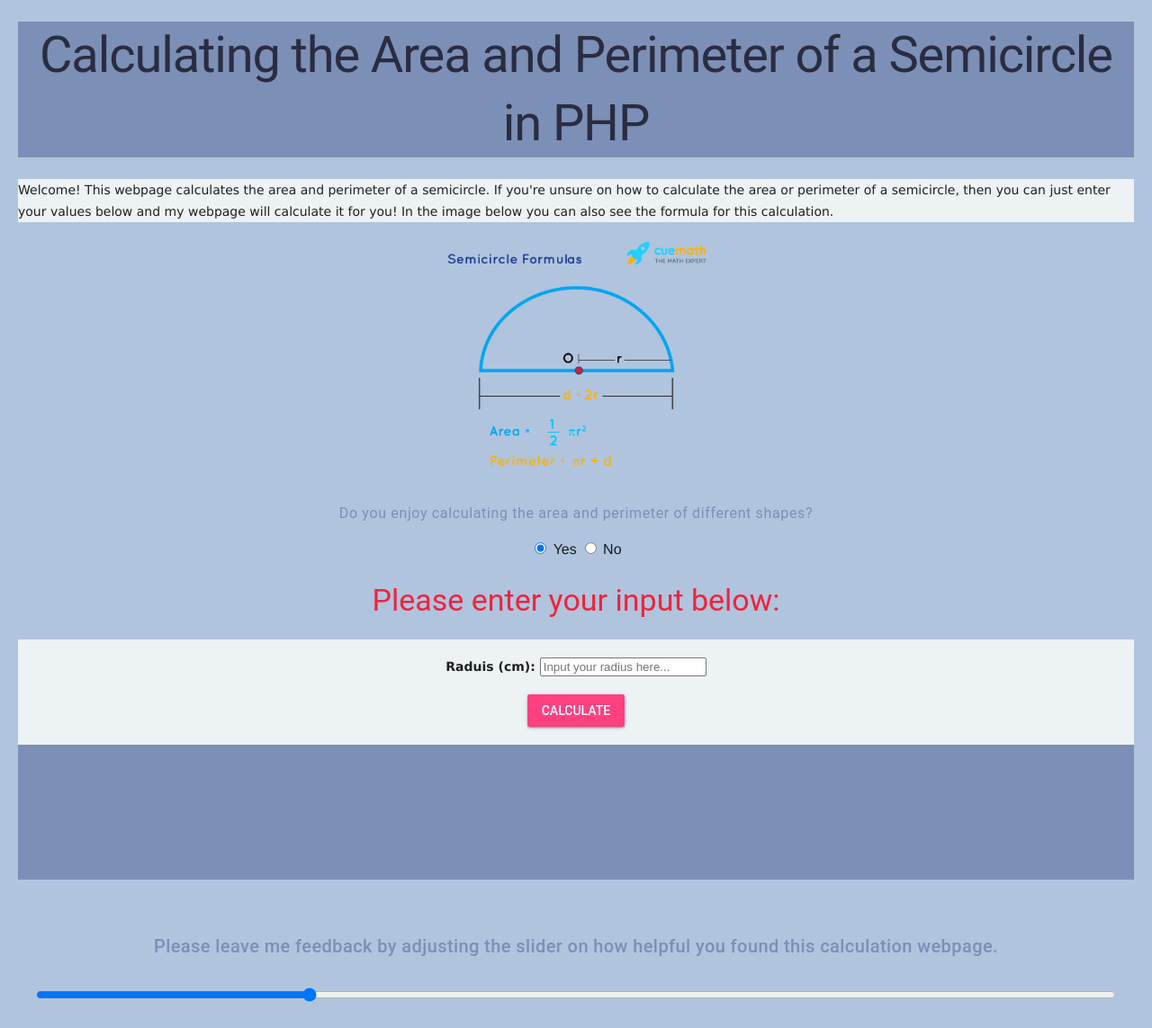
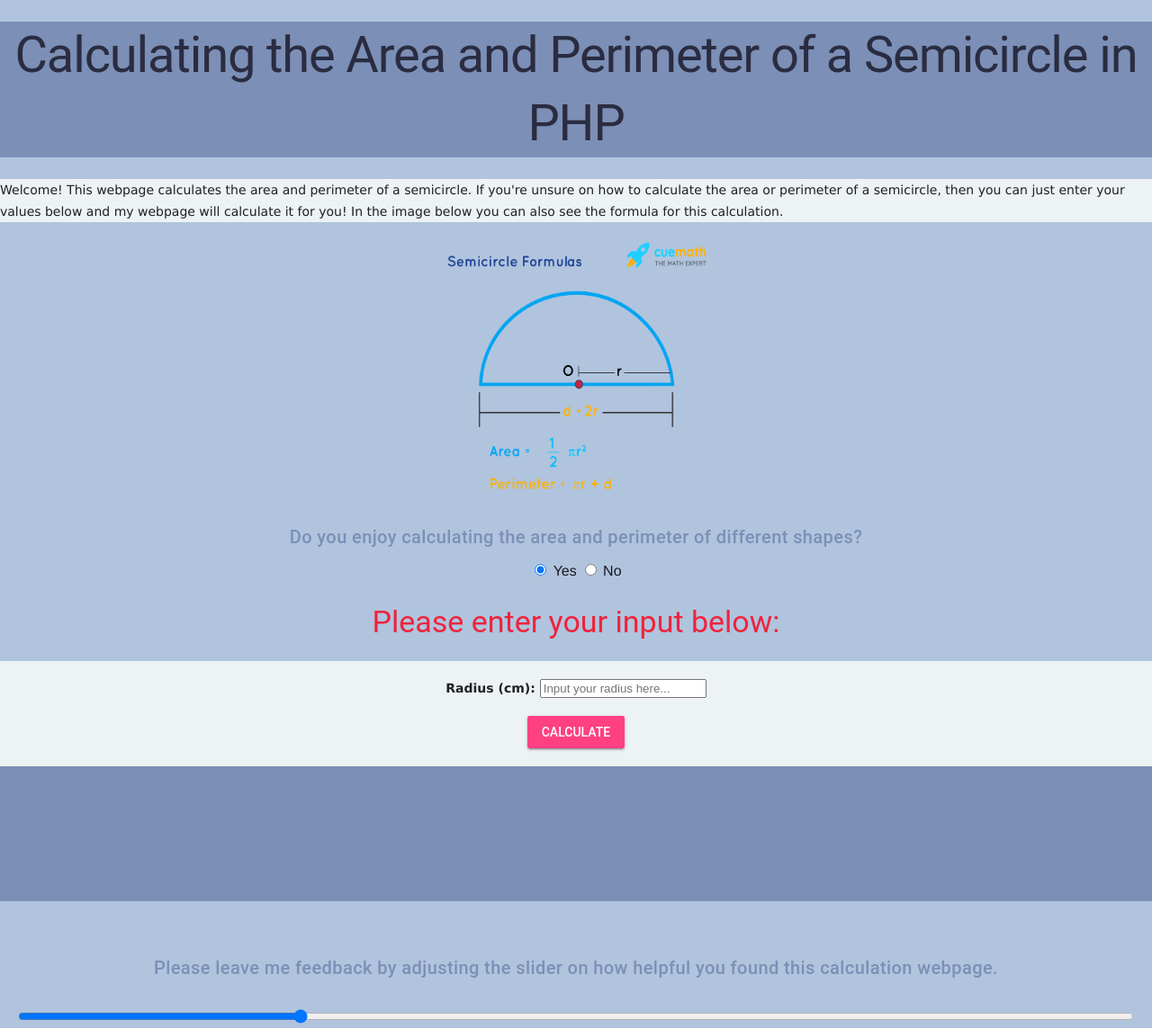
Before and after one commit to ICS20-Programming-LilyC/Assign-03-PHP-area-perimeter-semicircle, a PHP site: page / in a window 1280 px wide. Shown: the whole page at 90% size. Before the commit the page ends 1114 px from the top, so only its background shows below. Run offline with PHP 8.4, Linux system fonts and the light colour scheme.

Commit message:
fixed code up

```diff
--- a/index.php
+++ b/index.php
@@ -4,8 +4,7 @@
 
     <!--Meta data-->
     <meta charset="utf-8">
-    <meta name="description" content="Area and Preimeter of a Semicircle Webpage">
-    <meta name="keywords" content="immaculata, ics2o">
+    <meta name="description" content="Area and Perimeter of a Semicircle Webpage">
     <meta name="author" content="Lily Carroll">
     <meta name="viewport" content="width=device-width, initial-scale=1.0">
 
@@ -13,11 +12,8 @@
     <link rel="apple-touch-icon.png" sizes="180x180" href="./fav/apple-touch-icon.png">
     <link rel="icon" type="image/png" sizes="32x32" href="./fav/favicon-32x32.png">
     <link rel="icon" type="image/png" sizes="16x16" href="./fav/favicon-16x16.png">
-    <link rel="manifest" href="./fav/site.webmanifest.png">
+    <link rel="manifest" href="./fav/site.webmanifest">
     <link rel="stylesheet" href="./css/style.css">
-
-    <!--Padding-->
-    <main style="padding-left: 20px; padding-right: 20px;">
 
     <!--Stylesheet-->
     <link rel="stylesheet" href="./css/style.css">
@@ -37,13 +33,13 @@
     <p>Welcome! This webpage calculates the area and perimeter of a semicircle. If you're unsure on how to calculate the area or perimeter of a semicircle, then you can just enter your values below and my webpage will calculate it for you! In the image below you can also see the formula for this calculation.</p>
 
     <!--Image-->
-    <center>
-      <img src="./images/formulaOfAreaAndPreimeterSemicircle.png" width="300" length="300" alt="Formula for the area and perimeter of semicircle">
-    </center>
+    <div style="text-align:center;">
+      <img src="./images/formulaOfAreaAndPreimeterSemicircle.png" width="300" height="300" alt="Formula for the area and perimeter of semicircle">
+    </div>
 
     <!--Question for user-->
-    <center>
-      <h6>Do you enjoy calculating the area and perimeter of different shapes?</h6>
+    <div style="text-align:center;">
+      <h5>Do you enjoy calculating the area and perimeter of different shapes?</h5>
 
       <!--MDl radio button (on)-->
       <label class="mdl-radio mdl-js-radio mdl-js-ripple-effect" for="option-1">
@@ -56,14 +52,13 @@
         <input type="radio" id="option-2" class="mdl-radio__button" name="options" value="2">
         <span class="mdl-radio__label">No</span>
       </label>
-    </center>
 
     <!--Form for user input-->
-    <center>
+      <div class="center">
         <h3>Please enter your input below:</h3>
         <form action="./calculations.php" method="post" target="display-result">
-        <label for="radius">Raduis (cm):</label>
-        <input type="float" name="radius" placeholder="Input your radius here...">
+          <label for="radius">Radius (cm):</label>
+          <input type="number" name="radius" placeholder="Input your radius here...">
       <br>
       <br>
 
@@ -72,7 +67,7 @@
             Calculate
           </button>
         </form>
-    </center>
+      </div>
 
     <!--Iframe to display results-->
       <iframe id="display-result" name="display-result"></iframe>
@@ -80,9 +75,9 @@
     <!--Slider with Starting Value-->
       <br>
       <br>
-    <center>
+      <div class="center">
         <h5>Please leave me feedback by adjusting the slider on how helpful you found this calculation webpage.</h5>
-    </center>
+      </div>
       <br>
 
     <!--MDL Slider with Starting Value-->
```
Lines whose indentation alone changed are shown as unchanged.
